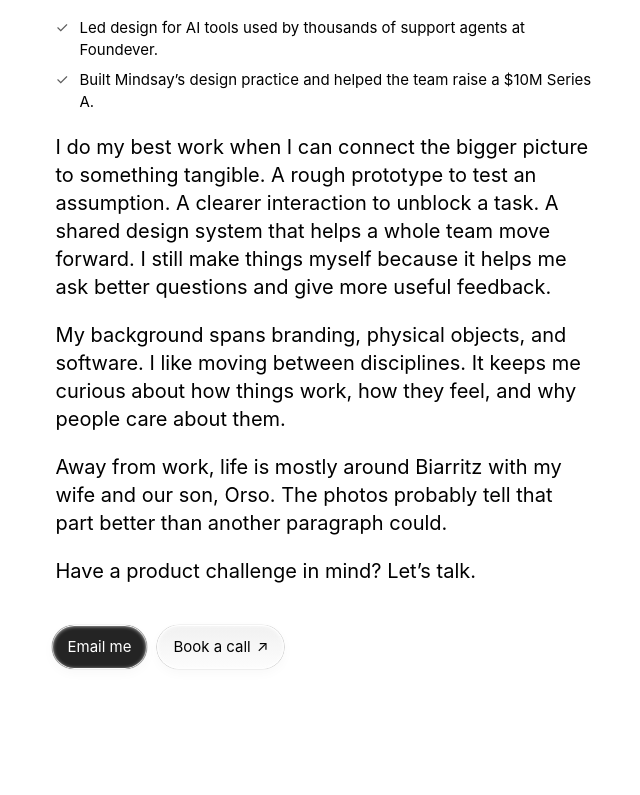
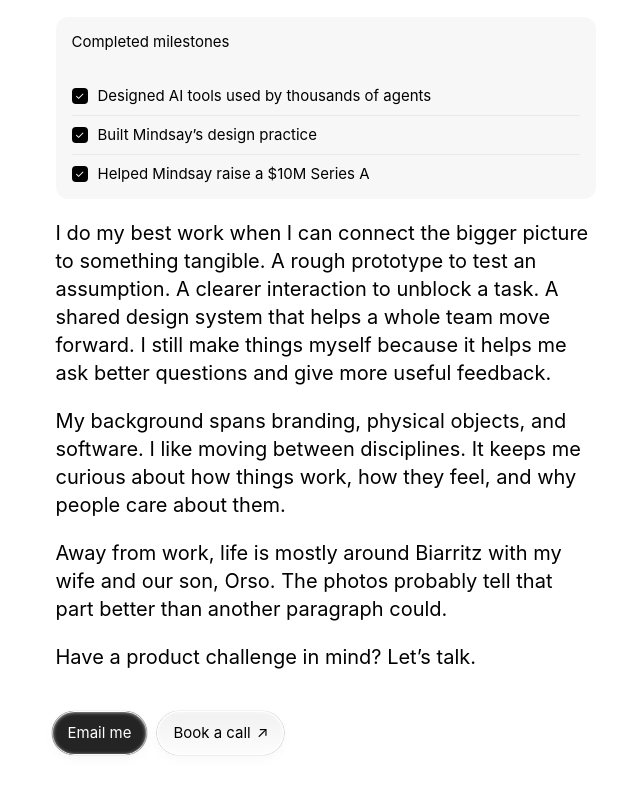
Before and after one commit to AxelWyart/axelwy.art, a website: page V2/about.html in a window 1280 px wide. Shown: the part 1001-1796 px from the top of the page, without its empty margins (307-947 px from the left). Before the commit the page ends 1762 px from the top, so only its background shows below. Drawn offline with Linux system fonts and the light colour scheme.

Commit message:
Give About milestones a completed checklist layout

```diff
--- a/V2/about.html
+++ b/V2/about.html
@@ -5,7 +5,7 @@
   <meta name="viewport" content="width=device-width, initial-scale=1">
   <meta name="robots" content="noindex, nofollow">
   <title>About — Axel Wyart</title>
-  <link rel="stylesheet" href="/V2/style.css?v=20261105-about-company-links">
+  <link rel="stylesheet" href="/V2/style.css?v=20261105-about-todo">
   <script src="/V2/about.js?v=20261104-carousel-mix" defer></script>
 </head>
 <body>
@@ -40,10 +40,14 @@
       <p>I’m Axel, a design director based in Biarritz. I help teams turn complex product problems into experiences people can understand and use.</p>
       <p>Today, I lead product design and research at <a class="about-company" href="https://www.foundever.com/"><span class="about-company-mark about-company-foundever"><img src="/images/company-logos/foundever.png" alt="" width="16" height="16"></span><span class="about-company-name">Foundever</span></a>, across a suite of AI and customer experience products. I set direction across products, help designers grow, and stay close to the details that matter. When someone is helping a customer live on a call, a confusing interface becomes their problem immediately.</p>
       <p>Previously, I built the design practice at <a class="about-company" href="/V2/work/mindsay"><span class="about-company-mark about-company-mindsay"><img src="/images/company-logos/mindsay.svg" alt="" width="16" height="16"></span><span class="about-company-name">Mindsay</span></a>. After the acquisition, I led product design at <a class="about-company" href="https://www.laiye.com/en"><span class="about-company-mark about-company-laiye"><img src="/V2/assets/case-logos/laiye.svg" alt="" width="16" height="16"></span><span class="about-company-name">Laiye</span></a>. I also co-founded <a class="about-company" href="/V2/work/nudge"><span class="about-company-mark about-company-nudge"><img src="/images/company-logos/nudge.svg" alt="" width="16" height="16"></span><span class="about-company-name">Nudge</span></a>, an assistant built into the software it helped people learn.</p>
-      <ul class="about-outcomes" aria-label="Selected outcomes" role="list">
-        <li><span aria-hidden="true">✓</span><span>Led design for AI tools used by thousands of support agents at Foundever.</span></li>
-        <li><span aria-hidden="true">✓</span><span>Built Mindsay’s design practice and helped the team raise a $10M Series A.</span></li>
-      </ul>
+      <section class="about-outcomes" aria-labelledby="about-outcomes-title">
+        <h2 id="about-outcomes-title">Completed milestones</h2>
+        <ul role="list">
+          <li><span class="about-outcome-check" aria-hidden="true">✓</span><span>Designed AI tools used by thousands of agents</span></li>
+          <li><span class="about-outcome-check" aria-hidden="true">✓</span><span>Built Mindsay’s design practice</span></li>
+          <li><span class="about-outcome-check" aria-hidden="true">✓</span><span>Helped Mindsay raise a $10M Series A</span></li>
+        </ul>
+      </section>
       <p>I do my best work when I can connect the bigger picture to something tangible. A rough prototype to test an assumption. A clearer interaction to unblock a task. A shared design system that helps a whole team move forward. I still make things myself because it helps me ask better questions and give more useful feedback.</p>
       <p>My background spans branding, physical objects, and software. I like moving between disciplines. It keeps me curious about how things work, how they feel, and why people care about them.</p>
       <p>Away from work, life is mostly around Biarritz with my wife and our son, Orso. The photos probably tell that part better than another paragraph could.</p>
--- a/V2/style.css
+++ b/V2/style.css
@@ -373,9 +373,12 @@ html.visual-open { overflow: hidden; }
 .about-page { gap: 32px; }
 .about-page :is(.about h1, .contact-button) { font-weight: 400; }
 .about-page .about p { color: var(--text); }
-.about-outcomes { display: grid; gap: 8px; margin: 0; padding: 0; list-style: none; font-size: 15px; line-height: 22px; }
-.about-outcomes li { display: grid; grid-template-columns: 16px 1fr; gap: 8px; }
-.about-outcomes li > :first-child { color: var(--secondary); }
+.about-outcomes { padding: 14px 16px 6px; border-radius: 12px; background: var(--work-hover-bg); }
+.about-outcomes h2 { margin-bottom: 4px; font-size: 15px; line-height: 22px; font-weight: 400; }
+.about-outcomes ul { margin: 0; padding: 0; list-style: none; }
+.about-outcomes li { display: grid; grid-template-columns: 16px 1fr; align-items: start; gap: 10px; padding: 8px 0; line-height: 22px; }
+.about-outcomes li + li { border-top: 1px solid var(--fill-hover); }
+.about-outcome-check { display: grid; place-items: center; width: 16px; height: 16px; margin-top: 3px; border-radius: 4px; background: var(--text); color: var(--background); font-size: 11px; line-height: 1; }
 .about-company { display: inline-flex; align-items: center; gap: .28em; margin-inline-start: .14em; vertical-align: baseline; white-space: nowrap; }
 .about-company-name { text-decoration: underline; text-decoration-color: currentColor; text-decoration-color: color-mix(in srgb, currentColor 30%, transparent); text-underline-offset: .16em; }
 .about-company:is(:hover, :focus-visible) .about-company-name { text-decoration-color: currentColor; }
```
